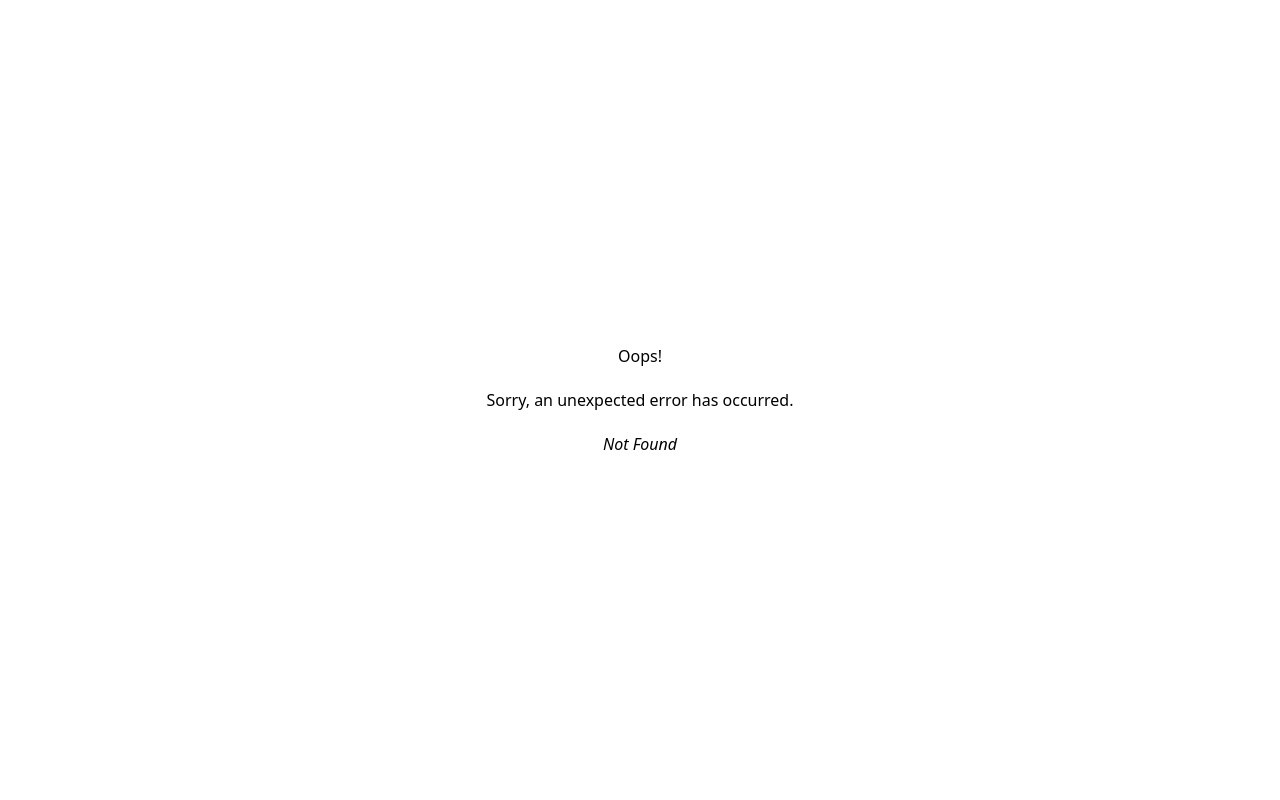
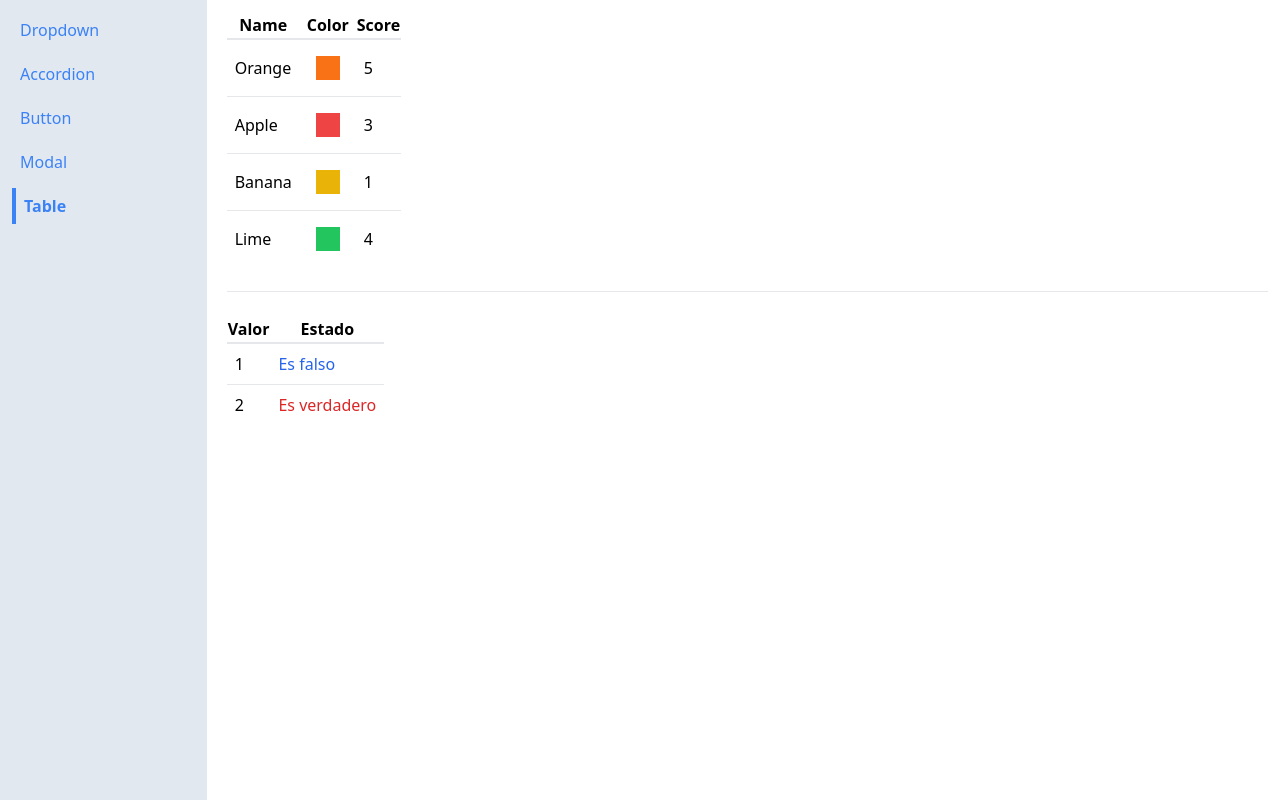
Before and after one commit to cjrojasb/personal-ui, a React (Create React App) app: page /table in a window 1280 px wide. Before the commit this address had no page. Built offline with nearby package versions, Linux system fonts and the light colour scheme.

Commit message:
feat: add reusable table component

```diff
--- a/src/components/organisms/Sidebar.tsx
+++ b/src/components/organisms/Sidebar.tsx
@@ -7,6 +7,7 @@ function Sidebar() {
     { label: "Accordion", path: "accordion" },
     { label: "Button", path: "button" },
     { label: "Modal", path: "modal" },
+    { label: "Table", path: "table" },
   ];
 
   const customClass = (isActive: boolean) =>
--- a/src/components/pages/ButtonsPage.tsx
+++ b/src/components/pages/ButtonsPage.tsx
@@ -5,9 +5,8 @@ function ButtonsPage() {
     <>
       <div>
         <Button
-          onClick={() => alert("onClick")}
           variation="primary"
-          className="text-sm"
+          className="p-5"
         >
           Primary
         </Button>
--- /dev/null
+++ b/src/components/pages/TablePage.tsx
@@ -0,0 +1,81 @@
+import Table from "components/shared/Table";
+
+interface ConfigTableProps {
+  label: string;
+  render: (key: string) => React.ReactNode;
+  sort?: (a: any, b: any) => void;
+}
+
+function TablePage() {
+  const data = [
+    { name: "Orange", color: "bg-orange-500", score: 5 },
+    { name: "Apple", color: "bg-red-500", score: 3 },
+    { name: "Banana", color: "bg-yellow-500", score: 1 },
+    { name: "Lime", color: "bg-green-500", score: 4 },
+  ];
+
+  const config = [
+    {
+      label: "Name",
+      render: ({ name }: any) => name,
+    },
+    {
+      label: "Color",
+      render: ({ color }: any) => <div className={`p-3 m-2 ${color}`}></div>,
+    },
+    {
+      label: "Score",
+      render: ({ score }: any) => score,
+    },
+  ];
+
+  const data2 = [
+    {
+      value: "1",
+      status: false,
+    },
+    {
+      value: "2",
+      status: true,
+    },
+  ];
+
+  const config2 = [
+    {
+      label: "Valor",
+      render: ({ value }: any) => value,
+    },
+    {
+      label: "Estado",
+      render: ({ status }: any) => (
+        <p className={status ? "text-red-600" : "text-blue-600"}>
+          {status ? "Es verdadero" : "Es falso"}
+        </p>
+      ),
+    },
+  ];
+
+  return (
+    <div>
+      <Table
+        config={config}
+        configKey={({ label }) => label}
+        configLabel={({ label }) => label}
+        data={data}
+        dataKey={({ name }) => name}
+        renderConfig={(rowData, { render }) => render(rowData)}
+      />
+      <hr className="border-1 my-6"/>
+      <Table
+        config={config2}
+        configKey={({ label }) => label}
+        configLabel={({ label }) => label}
+        data={data2}
+        dataKey={({ value }) => value}
+        renderConfig={(rowData, { render }) => render(rowData)}
+      />
+    </div>
+  );
+}
+
+export default TablePage;
--- /dev/null
+++ b/src/components/shared/Table.tsx
@@ -0,0 +1,46 @@
+import React from "react";
+
+interface TableProps<TData, TConfig> {
+  config: TConfig[];
+  configKey: (item: TConfig) => string;
+  configLabel: (item: TConfig) => string;
+  renderConfig: (rowData: TData, item: TConfig) => React.ReactNode;
+  data: TData[];
+  dataKey: (rowData: TData) => string;
+}
+
+function Table<TData, TConfig>({
+  data,
+  dataKey,
+  config,
+  renderConfig,
+  configKey,
+  configLabel,
+}: TableProps<TData, TConfig>) {
+  const renderedHeadRows = (
+    <tr className="border-b-2">
+      {config.map((item) => (
+        <th key={configKey(item)}>{configLabel(item)}</th>
+      ))}
+    </tr>
+  );
+
+  const renderedBodyRows = data.map((rowData) => (
+    <tr className="border-b last:border-0" key={dataKey(rowData)}>
+      {config.map((item) => (
+        <td className="p-2" key={configKey(item)}>
+          {renderConfig(rowData, item)}
+        </td>
+      ))}
+    </tr>
+  ));
+
+  return (
+    <table className="table-auto border-spacing-2">
+      <thead>{renderedHeadRows}</thead>
+      <tbody>{renderedBodyRows}</tbody>
+    </table>
+  );
+}
+
+export default Table;
--- a/src/routes/router.tsx
+++ b/src/routes/router.tsx
@@ -5,6 +5,7 @@ import DropdownPage from "components/pages/DropdownPage";
 import ErrorPage from "components/pages/ErrorPage";
 import ModalPage from "components/pages/ModalPage";
 import Root from "components/Root";
+import TablePage from "components/pages/TablePage";
 
 const router = createBrowserRouter([
   {
@@ -28,6 +29,10 @@ const router = createBrowserRouter([
         path: "modal",
         element: <ModalPage />,
       },
+      {
+        path: "table",
+        element: <TablePage />,
+      },
     ],
   },
 ]);
```
